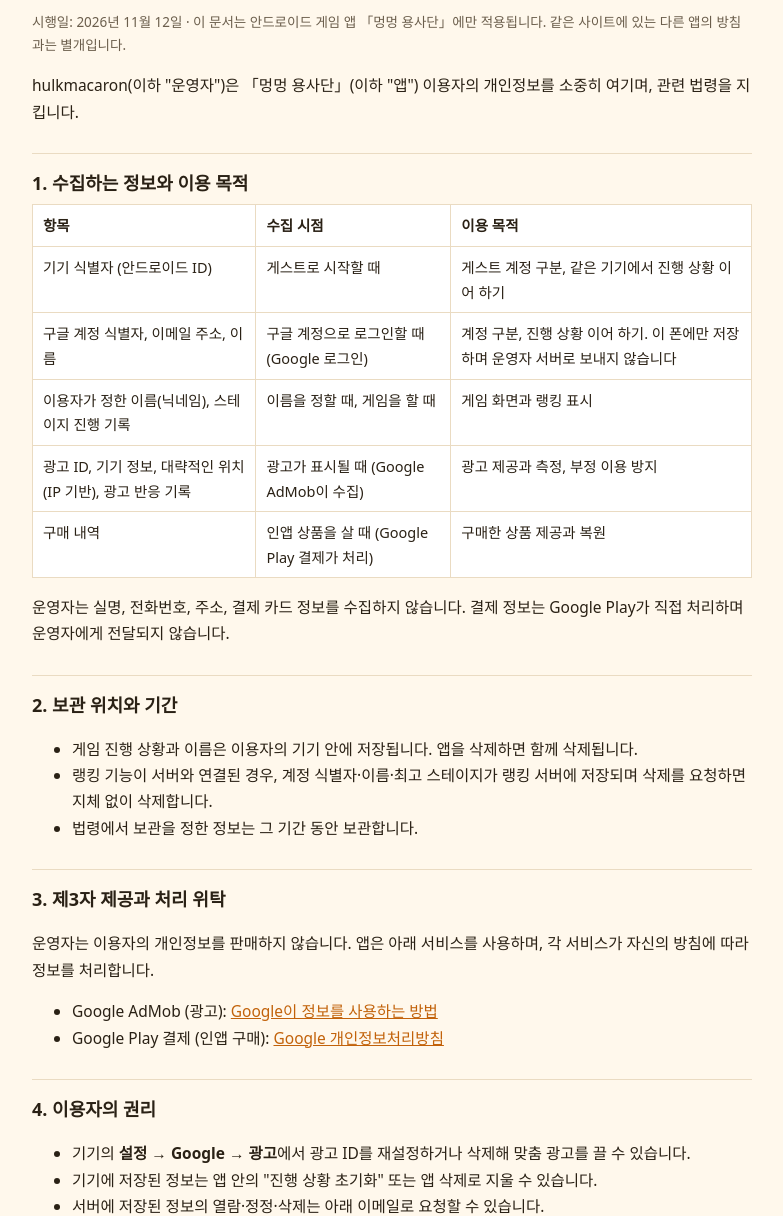
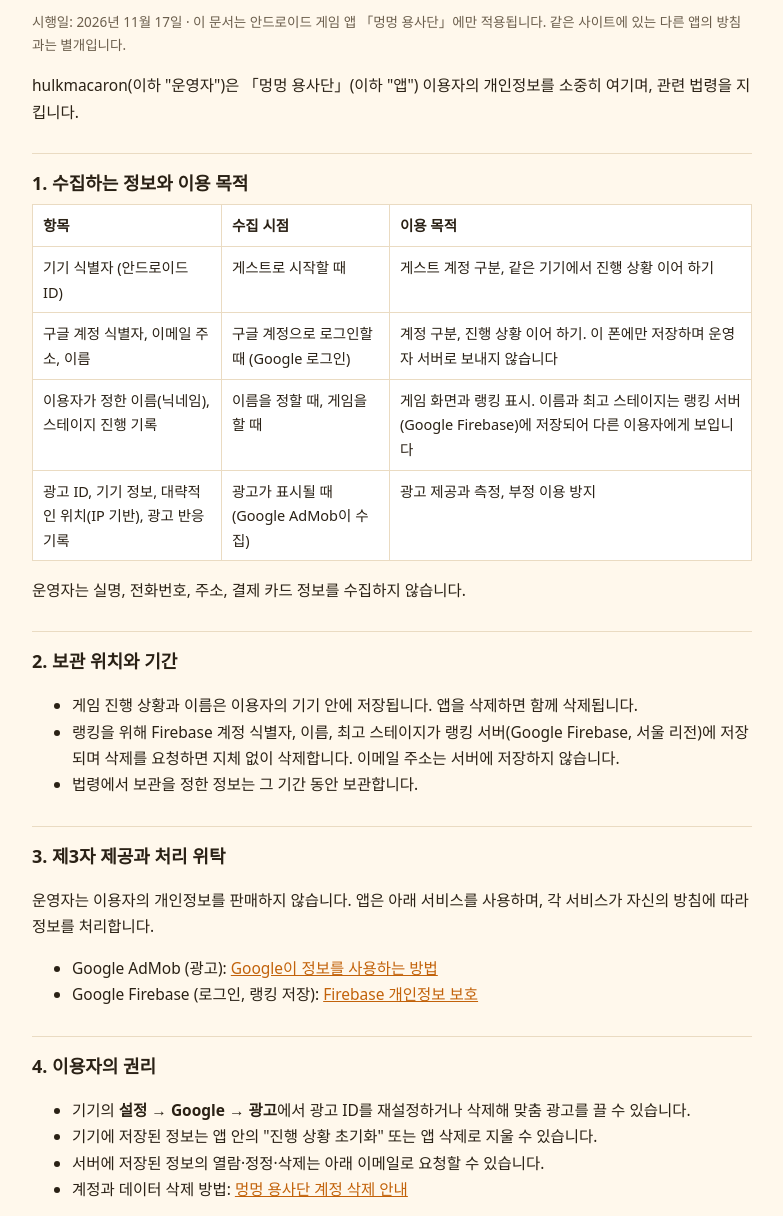
Before and after one commit to tlsgusdlf33/tlsgusdlf33.github.io, a plain HTML site: page mmyg-privacy.html in a window 1280 px wide. Shown: the part 119-1335 px from the top of the page, without its empty margins (248-1031 px from the left). Drawn offline with Linux system fonts and the light colour scheme.

Commit message:
멍멍 용사단 개인정보처리방침: 랭킹 서버(Firebase) 반영, 결제 항목 삭제
Co-Authored-By: Claude Fable 5.2 <noreply@anthropic.com>
Claude-Session: https://claude.ai/code/session_01P85PUXJbZ1VmJrRabCkiGH

```diff
--- a/mmyg-privacy.html
+++ b/mmyg-privacy.html
@@ -21,7 +21,7 @@ th,td{border:1px solid var(--line);padding:8px 10px;text-align:left;vertical-ali
 <div class="wrap">
 <span class="app">🐶 멍멍 용사단 (게임 앱)</span>
 <h1>멍멍 용사단 개인정보처리방침</h1>
-<p class="meta">시행일: 2026년 11월 12일 · 이 문서는 안드로이드 게임 앱 「멍멍 용사단」에만 적용됩니다. 같은 사이트에 있는 다른 앱의 방침과는 별개입니다.</p>
+<p class="meta">시행일: 2026년 11월 17일 · 이 문서는 안드로이드 게임 앱 「멍멍 용사단」에만 적용됩니다. 같은 사이트에 있는 다른 앱의 방침과는 별개입니다.</p>
 
 <p>hulkmacaron(이하 "운영자")은 「멍멍 용사단」(이하 "앱") 이용자의 개인정보를 소중히 여기며, 관련 법령을 지킵니다.</p>
 
@@ -30,16 +30,15 @@ th,td{border:1px solid var(--line);padding:8px 10px;text-align:left;vertical-ali
 <tr><th>항목</th><th>수집 시점</th><th>이용 목적</th></tr>
 <tr><td>기기 식별자 (안드로이드 ID)</td><td>게스트로 시작할 때</td><td>게스트 계정 구분, 같은 기기에서 진행 상황 이어 하기</td></tr>
 <tr><td>구글 계정 식별자, 이메일 주소, 이름</td><td>구글 계정으로 로그인할 때 (Google 로그인)</td><td>계정 구분, 진행 상황 이어 하기. 이 폰에만 저장하며 운영자 서버로 보내지 않습니다</td></tr>
-<tr><td>이용자가 정한 이름(닉네임), 스테이지 진행 기록</td><td>이름을 정할 때, 게임을 할 때</td><td>게임 화면과 랭킹 표시</td></tr>
+<tr><td>이용자가 정한 이름(닉네임), 스테이지 진행 기록</td><td>이름을 정할 때, 게임을 할 때</td><td>게임 화면과 랭킹 표시. 이름과 최고 스테이지는 랭킹 서버(Google Firebase)에 저장되어 다른 이용자에게 보입니다</td></tr>
 <tr><td>광고 ID, 기기 정보, 대략적인 위치(IP 기반), 광고 반응 기록</td><td>광고가 표시될 때 (Google AdMob이 수집)</td><td>광고 제공과 측정, 부정 이용 방지</td></tr>
-<tr><td>구매 내역</td><td>인앱 상품을 살 때 (Google Play 결제가 처리)</td><td>구매한 상품 제공과 복원</td></tr>
 </table></div>
-<p>운영자는 실명, 전화번호, 주소, 결제 카드 정보를 수집하지 않습니다. 결제 정보는 Google Play가 직접 처리하며 운영자에게 전달되지 않습니다.</p>
+<p>운영자는 실명, 전화번호, 주소, 결제 카드 정보를 수집하지 않습니다.</p>
 
 <h2>2. 보관 위치와 기간</h2>
 <ul>
 <li>게임 진행 상황과 이름은 이용자의 기기 안에 저장됩니다. 앱을 삭제하면 함께 삭제됩니다.</li>
-<li>랭킹 기능이 서버와 연결된 경우, 계정 식별자·이름·최고 스테이지가 랭킹 서버에 저장되며 삭제를 요청하면 지체 없이 삭제합니다.</li>
+<li>랭킹을 위해 Firebase 계정 식별자, 이름, 최고 스테이지가 랭킹 서버(Google Firebase, 서울 리전)에 저장되며 삭제를 요청하면 지체 없이 삭제합니다. 이메일 주소는 서버에 저장하지 않습니다.</li>
 <li>법령에서 보관을 정한 정보는 그 기간 동안 보관합니다.</li>
 </ul>
 
@@ -47,7 +46,7 @@ th,td{border:1px solid var(--line);padding:8px 10px;text-align:left;vertical-ali
 <p>운영자는 이용자의 개인정보를 판매하지 않습니다. 앱은 아래 서비스를 사용하며, 각 서비스가 자신의 방침에 따라 정보를 처리합니다.</p>
 <ul>
 <li>Google AdMob (광고): <a href="https://policies.google.com/technologies/partner-sites">Google이 정보를 사용하는 방법</a></li>
-<li>Google Play 결제 (인앱 구매): <a href="https://policies.google.com/privacy">Google 개인정보처리방침</a></li>
+<li>Google Firebase (로그인, 랭킹 저장): <a href="https://firebase.google.com/support/privacy">Firebase 개인정보 보호</a></li>
 </ul>
 
 <h2>4. 이용자의 권리</h2>
```
Also changed, not shown: mmyg-delete-account.html (+1 -1 lines).
